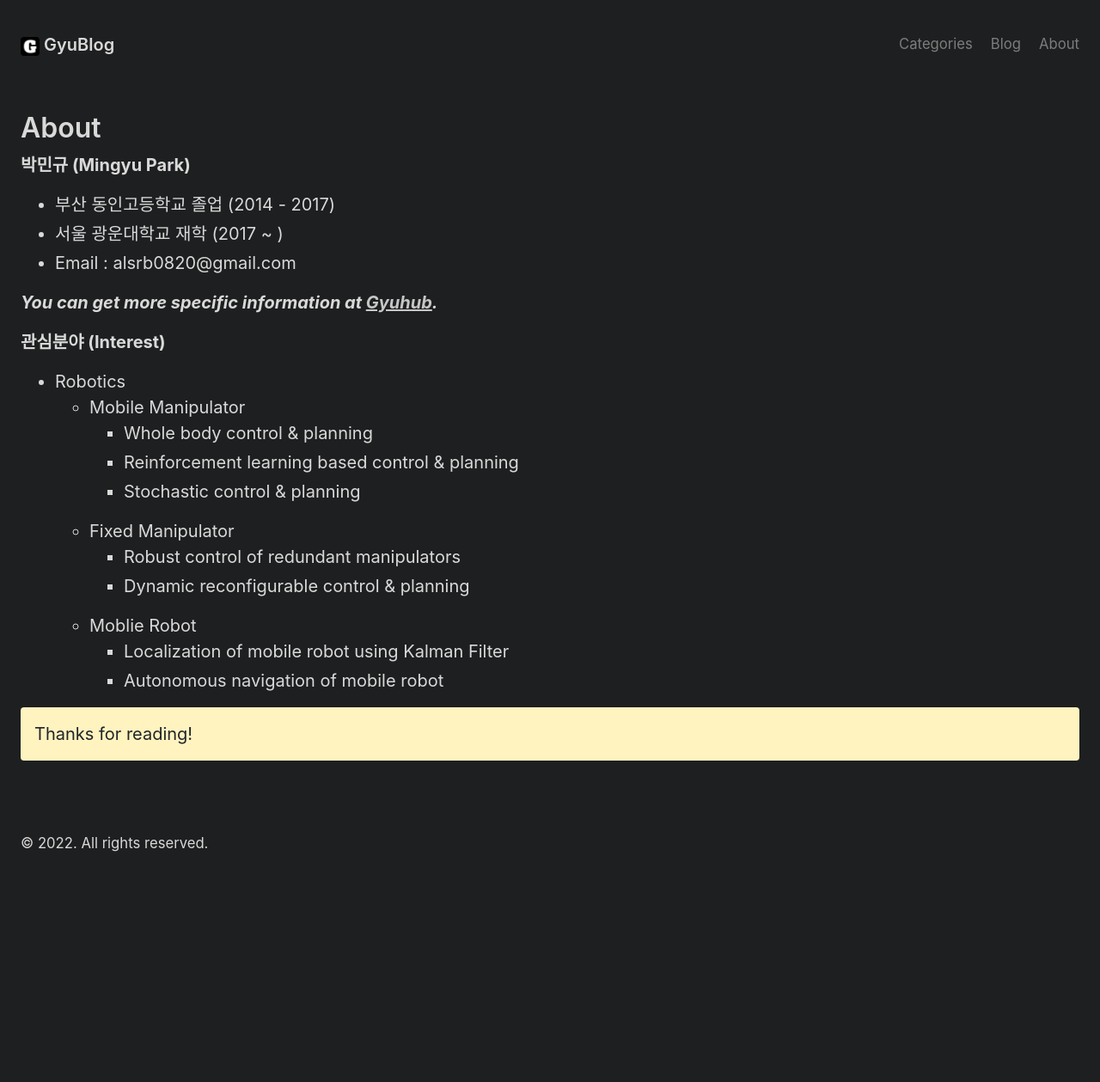
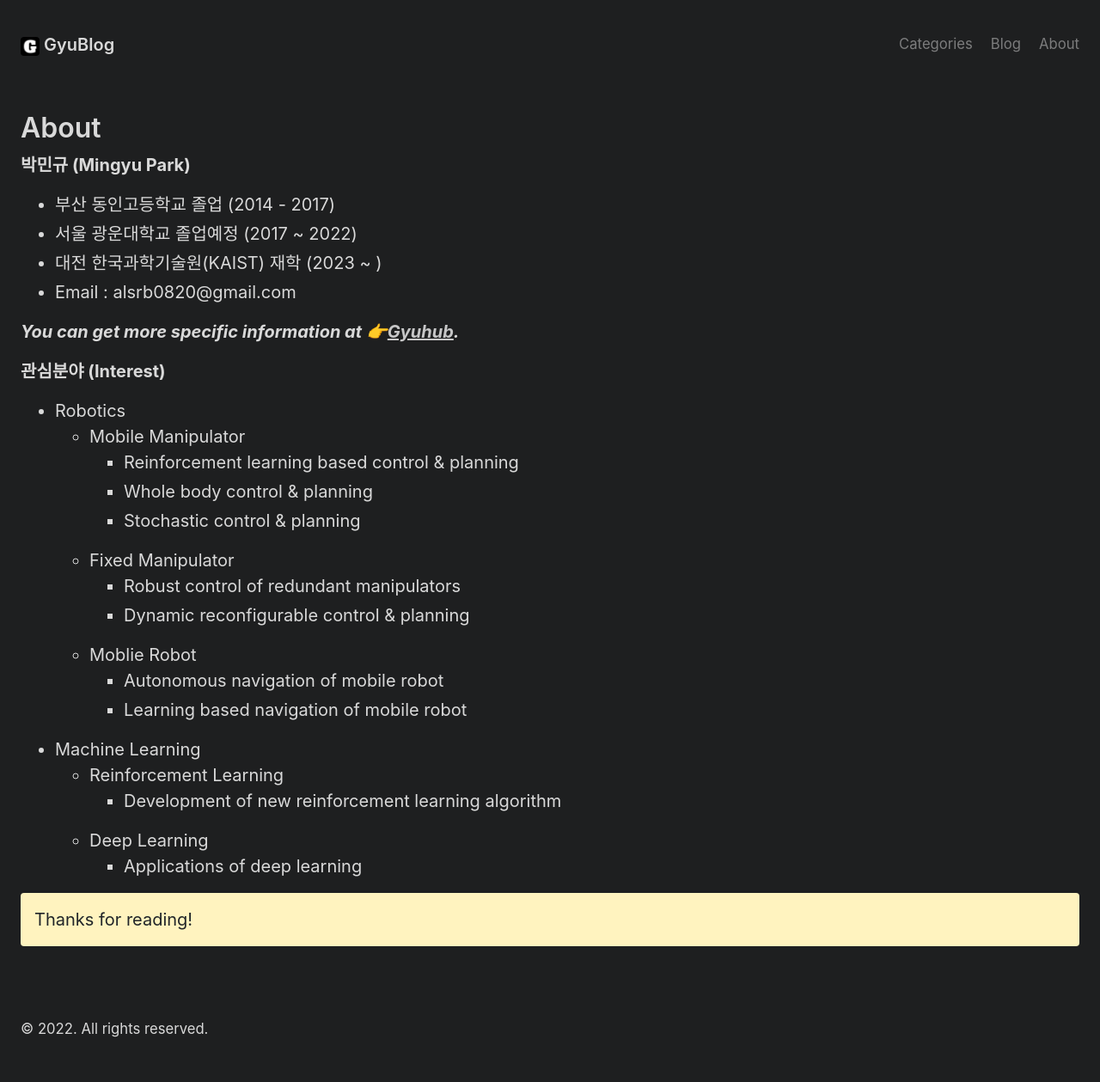
Before and after one commit to mngupark/mngupark.github.io, a Jekyll site: the page built from about.md, in a window 1280 px wide. Shown: the whole page at 86% size. Built offline with Jekyll 4.4.1, drawn with Linux system fonts in a browser that asks for light colours; emoji names are drawn with the system emoji font; before the commit the page ends 1043 px from its top, so only the background shows below that.

Commit message:
update profile

```diff
--- a/about.md
+++ b/about.md
@@ -5,23 +5,29 @@ title: About
 
 **박민규 (Mingyu Park)**
 - 부산 동인고등학교 졸업 (2014 - 2017)
-- 서울 광운대학교 재학 (2017 ~ )
+- 서울 광운대학교 졸업예정 (2017 ~ 2022)
+- 대전 한국과학기술원(KAIST) 재학 (2023 ~ )
 - Email : alsrb0820@gmail.com
 
-***You can get more specific information at [Gyuhub](https://github.com/Gyuhub/Gyuhub).***
+***You can get more specific information at :point_right:[Gyuhub](https://github.com/Gyuhub/Gyuhub).***
 
 **관심분야 (Interest)**
 - Robotics
   - Mobile Manipulator
+    - Reinforcement learning based control & planning
     - Whole body control & planning
-    - Reinforcement learning based control & planning
     - Stochastic control & planning
   - Fixed Manipulator
     - Robust control of redundant manipulators
     - Dynamic reconfigurable control & planning
   - Moblie Robot
-    - Localization of mobile robot using Kalman Filter
     - Autonomous navigation of mobile robot
+    - Learning based navigation of mobile robot
+- Machine Learning
+  - Reinforcement Learning
+    - Development of new reinforcement learning algorithm
+  - Deep Learning
+    - Applications of deep learning
 
 <p class="message">
   Thanks for reading!
```
